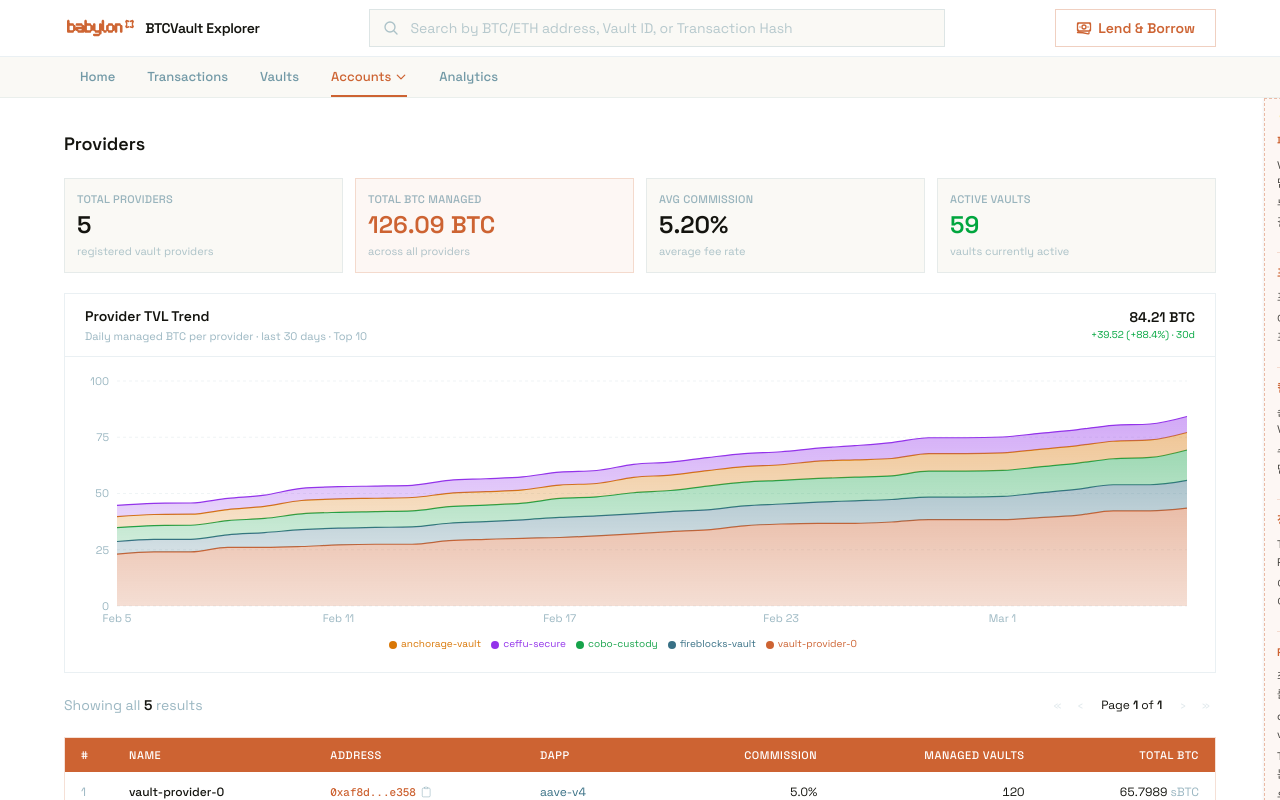
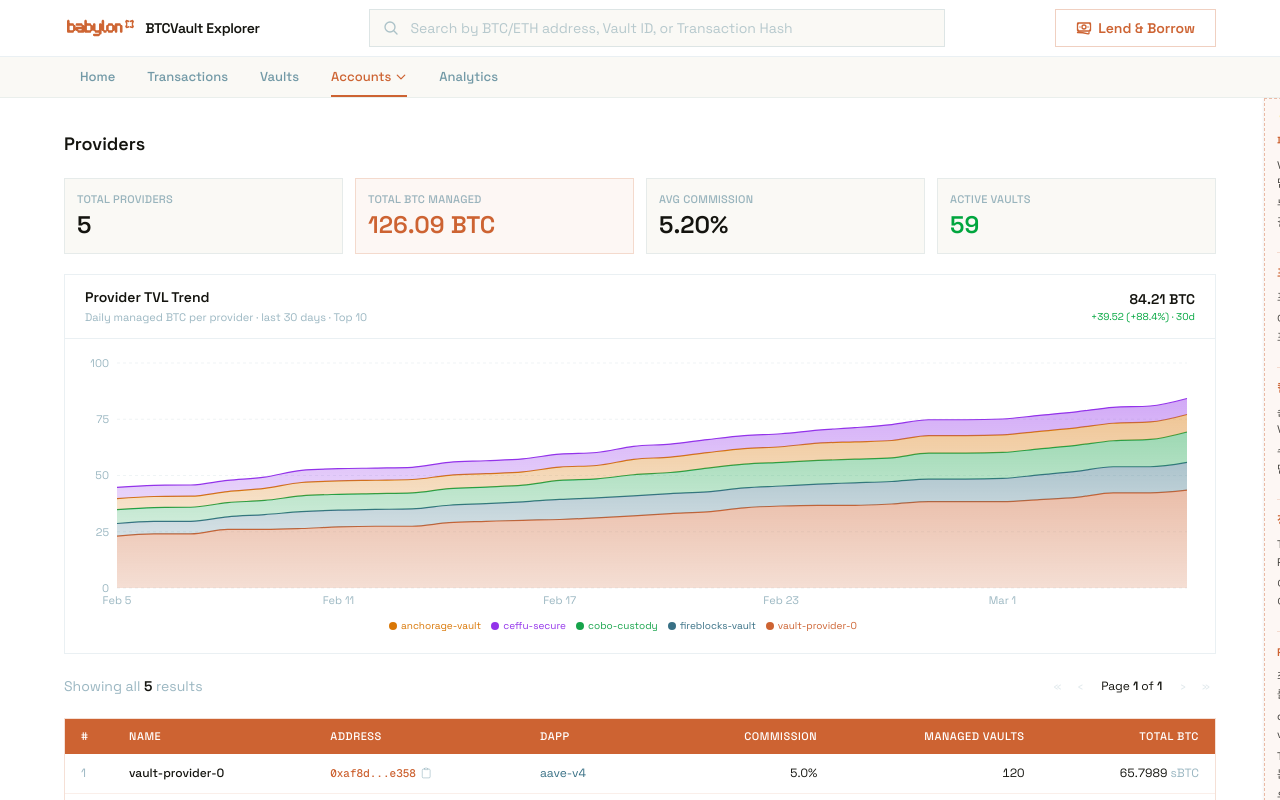
Before and after one commit to sookeyhub/babylon-btcvault-explorer, a Next.js app: page /providers in a window 1280 px wide. Shown: the top 800 px of the page. Built offline with nearby package versions, Linux system fonts and the light colour scheme.

Commit message:
provider/depositor 카드 영역 수정

```diff
--- a/src/app/depositors/page.tsx
+++ b/src/app/depositors/page.tsx
@@ -158,22 +158,18 @@
         <div className="border border-[#387085]/10 bg-[#faf9f5] p-3">
           <p className="text-[11px] font-medium uppercase tracking-wide text-[#387085]/50">Total Depositors</p>
           <p className="mt-0.5 text-2xl font-semibold text-[#14140f]">{totalDepositors.toLocaleString()}</p>
-          <p className="mt-0.5 text-[11px] text-[#387085]/40">unique depositor addresses</p>
         </div>
         <div className="border border-[#cd6332]/20 bg-[#cd6332]/5 p-3">
           <p className="text-[11px] font-medium uppercase tracking-wide text-[#387085]/50">Total BTC Deposited</p>
           <p className="mt-0.5 text-2xl font-semibold text-[#cd6332]">{totalBtc.toFixed(2)} BTC</p>
-          <p className="mt-0.5 text-[11px] text-[#387085]/40">sum of all vault amounts</p>
+        </div>
+        <div className="border border-[#387085]/10 bg-[#faf9f5] p-3">
+          <p className="text-[11px] font-medium uppercase tracking-wide text-[#387085]/50">Avg BTC per Depositor</p>
+          <p className="mt-0.5 text-2xl font-semibold text-[#14140f]">{avgBtc.toFixed(2)} BTC</p>
         </div>
         <div className="border border-[#387085]/10 bg-[#faf9f5] p-3">
           <p className="text-[11px] font-medium uppercase tracking-wide text-[#387085]/50">Active Vaults</p>
           <p className="mt-0.5 text-2xl font-semibold text-green-600">{activeVaultCount.toLocaleString()}</p>
-          <p className="mt-0.5 text-[11px] text-[#387085]/40">vaults currently active</p>
-        </div>
-        <div className="border border-[#387085]/10 bg-[#faf9f5] p-3">
-          <p className="text-[11px] font-medium uppercase tracking-wide text-[#387085]/50">Avg BTC per Depositor</p>
-          <p className="mt-0.5 text-2xl font-semibold text-[#14140f]">{avgBtc.toFixed(2)} BTC</p>
-          <p className="mt-0.5 text-[11px] text-[#387085]/40">average deposited amount</p>
         </div>
       </div>
 
--- a/src/app/providers/page.tsx
+++ b/src/app/providers/page.tsx
@@ -174,22 +174,18 @@
         <div className="border border-[#387085]/10 bg-[#faf9f5] p-3">
           <p className="text-[11px] font-medium uppercase tracking-wide text-[#387085]/50">Total Providers</p>
           <p className="mt-0.5 text-2xl font-semibold text-[#14140f]">{totalProviders.toLocaleString()}</p>
-          <p className="mt-0.5 text-[11px] text-[#387085]/40">registered vault providers</p>
         </div>
         <div className="border border-[#cd6332]/20 bg-[#cd6332]/5 p-3">
           <p className="text-[11px] font-medium uppercase tracking-wide text-[#387085]/50">Total BTC Managed</p>
           <p className="mt-0.5 text-2xl font-semibold text-[#cd6332]">{totalBtc.toFixed(2)} BTC</p>
-          <p className="mt-0.5 text-[11px] text-[#387085]/40">across all providers</p>
         </div>
         <div className="border border-[#387085]/10 bg-[#faf9f5] p-3">
           <p className="text-[11px] font-medium uppercase tracking-wide text-[#387085]/50">Avg Commission</p>
           <p className="mt-0.5 text-2xl font-semibold text-[#14140f]">{(avgCommission / 100).toFixed(2)}%</p>
-          <p className="mt-0.5 text-[11px] text-[#387085]/40">average fee rate</p>
         </div>
         <div className="border border-[#387085]/10 bg-[#faf9f5] p-3">
           <p className="text-[11px] font-medium uppercase tracking-wide text-[#387085]/50">Active Vaults</p>
           <p className="mt-0.5 text-2xl font-semibold text-green-600">{activeVaultCount.toLocaleString()}</p>
-          <p className="mt-0.5 text-[11px] text-[#387085]/40">vaults currently active</p>
         </div>
       </div>
 
```
